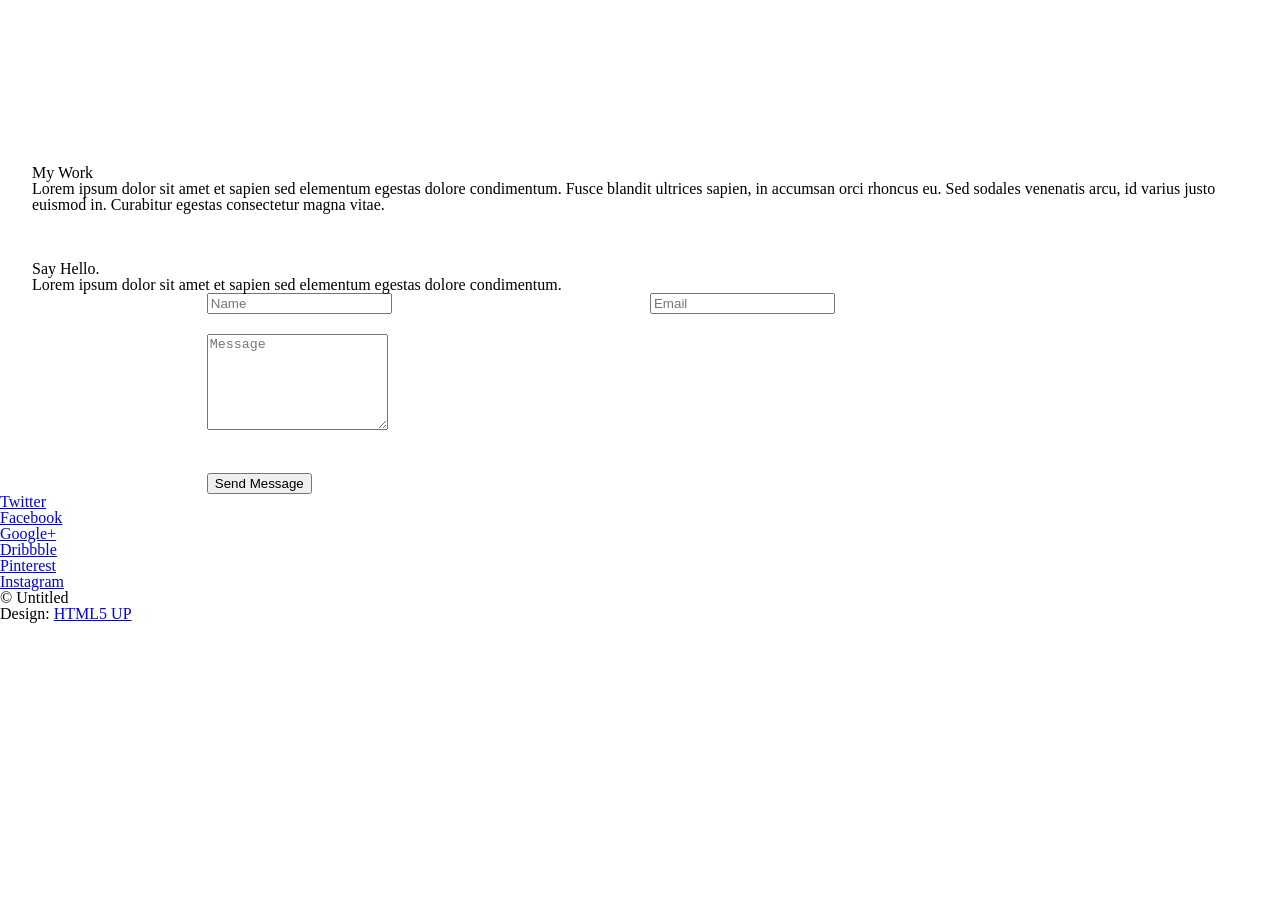
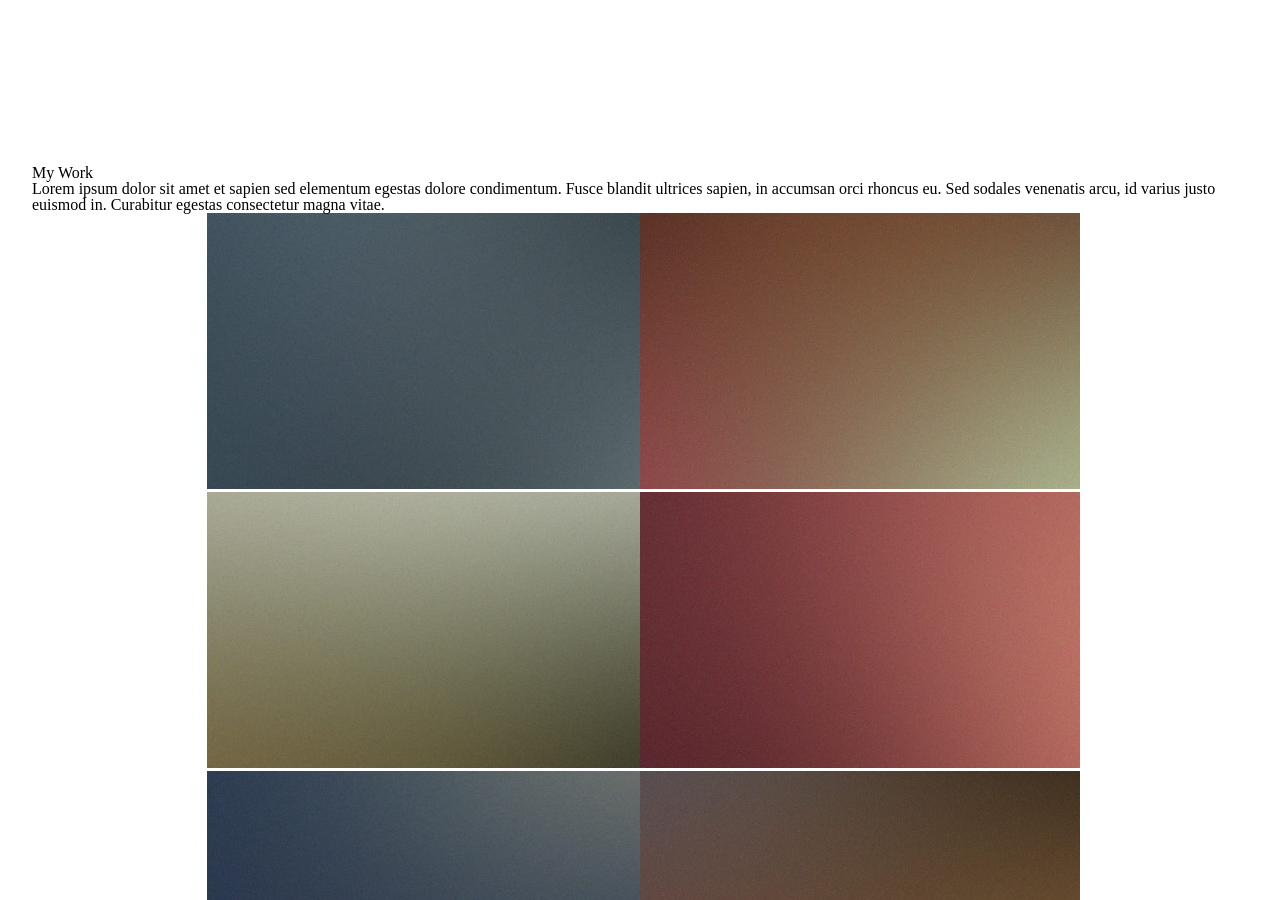
Before and after one commit to wardil/wardil.github.io, a Jekyll site: the page built from index.html, in a window 1280 px wide and 900 px high, scrolled down 2381 px. Built offline with Jekyll 4.4.1, drawn with Linux system fonts in a browser that asks for light colours; before the commit the page ends 3003 px from its top, so only the background shows below that.

Commit message:
Update body.html

```diff
--- a/_includes/body.html
+++ b/_includes/body.html
@@ -71,52 +71,23 @@
 					<!-- Lightbox Gallery  -->
 						<div class="container small gallery">
 							<div class="row flush images">
-								<div class="6u"><a href="images/fulls/01.jpg" class="image fit from-left"><img src="images/thumbs/01.jpg" title="The Anonymous Red" alt="" /></a></div>
-								<div class="6u"><a href="images/fulls/02.jpg" class="image fit from-right"><img src="images/thumbs/02.jpg" title="Airchitecture II" alt="" /></a></div>
+								<div class="6u"><a href="{{ site.url }}/assets/images/fulls/01.jpg" class="image fit from-left"><img src="{{ site.url }}/assets/images/thumbs/01.jpg" title="The Anonymous Red" alt="" /></a></div>
+								<div class="6u"><a href="{{ site.url }}/assets/images/fulls/02.jpg" class="image fit from-right"><img src="{{ site.url }}/assets/images/thumbs/02.jpg" title="Airchitecture II" alt="" /></a></div>
 							</div>
 							<div class="row flush images">
-								<div class="6u"><a href="images/fulls/03.jpg" class="image fit from-left"><img src="images/thumbs/03.jpg" title="Air Lounge" alt="" /></a></div>
-								<div class="6u"><a href="images/fulls/04.jpg" class="image fit from-right"><img src="images/thumbs/04.jpg" title="Carry on" alt="" /></a></div>
+								<div class="6u"><a href="{{ site.url }}/assets/images/fulls/03.jpg" class="image fit from-left"><img src="{{ site.url }}/assets/images/thumbs/03.jpg" title="Air Lounge" alt="" /></a></div>
+								<div class="6u"><a href="{{ site.url }}/assets/images/fulls/04.jpg" class="image fit from-right"><img src="{{ site.url }}/assets/images/thumbs/04.jpg" title="Carry on" alt="" /></a></div>
 							</div>
 							<div class="row flush images">
-								<div class="6u"><a href="images/fulls/05.jpg" class="image fit from-left"><img src="images/thumbs/05.jpg" title="The sparkling shell" alt="" /></a></div>
-								<div class="6u"><a href="images/fulls/06.jpg" class="image fit from-right"><img src="images/thumbs/06.jpg" title="Bent IX" alt="" /></a></div>
+								<div class="6u"><a href="{{ site.url }}/assets/images/fulls/05.jpg" class="image fit from-left"><img src="{{ site.url }}/assets/images/thumbs/05.jpg" title="The sparkling shell" alt="" /></a></div>
+								<div class="6u"><a href="{{ site.url }}/assets/images/fulls/06.jpg" class="image fit from-right"><img src="{{ site.url }}/assets/images/thumbs/06.jpg" title="Bent IX" alt="" /></a></div>
 							</div>
 						</div>
 
 				</div>
 			</section>
 
-		<!-- Contact -->
-			<section id="contact" class="main style3 secondary">
-				<div class="content container">
-					<header>
-						<h2>Say Hello.</h2>
-						<p>Lorem ipsum dolor sit amet et sapien sed elementum egestas dolore condimentum.</p>
-					</header>
-					<div class="box container small">
 
-					<!-- Contact Form -->
-							<form method="post" action="#">
-								<div class="row half">
-									<div class="6u"><input type="text" name="name" placeholder="Name" /></div>
-									<div class="6u"><input type="email" name="email" placeholder="Email" /></div>
-								</div>
-								<div class="row half">
-									<div class="12u"><textarea name="message" placeholder="Message" rows="6"></textarea></div>
-								</div>
-								<div class="row">
-									<div class="12u">
-										<ul class="actions">
-											<li><input type="submit" value="Send Message" /></li>
-										</ul>
-									</div>
-								</div>
-							</form>
-
-					</div>
-				</div>
-			</section>
 
 		<!-- Footer -->
 			<footer id="footer">
```
